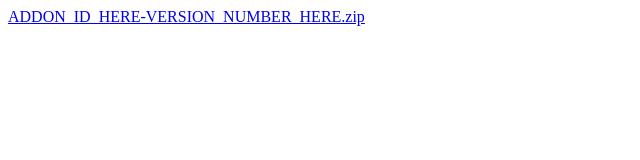
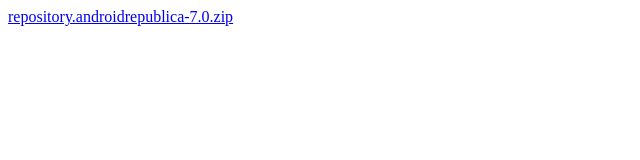
Before and after one commit to androidrepublica/armctv, a plain HTML site: page index.html in a window 1280 px wide. Shown: the whole page, without its empty margins (0-640 px from the left). Drawn offline with Linux system fonts and the light colour scheme.

Commit message:
Update index.html

```diff
--- a/index.html
+++ b/index.html
@@ -1,2 +1,2 @@
 <!DOCTYPE html>
-<a href="ADDON_ID_HERE-VERSION_NUMBER_HERE.zip">ADDON_ID_HERE-VERSION_NUMBER_HERE.zip</a>
+<a href="repository.androidrepublica-7.0.zip">repository.androidrepublica-7.0.zip</a>
```
